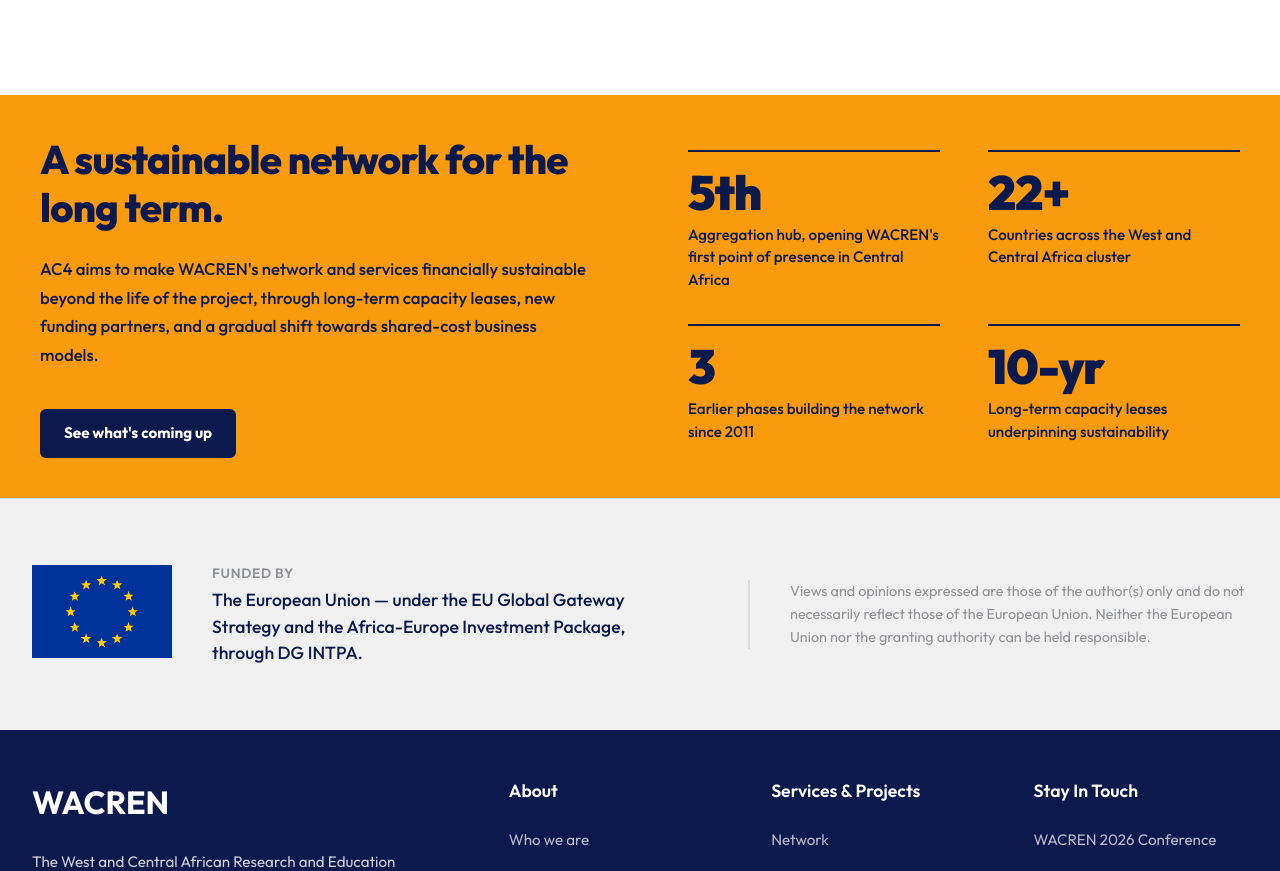
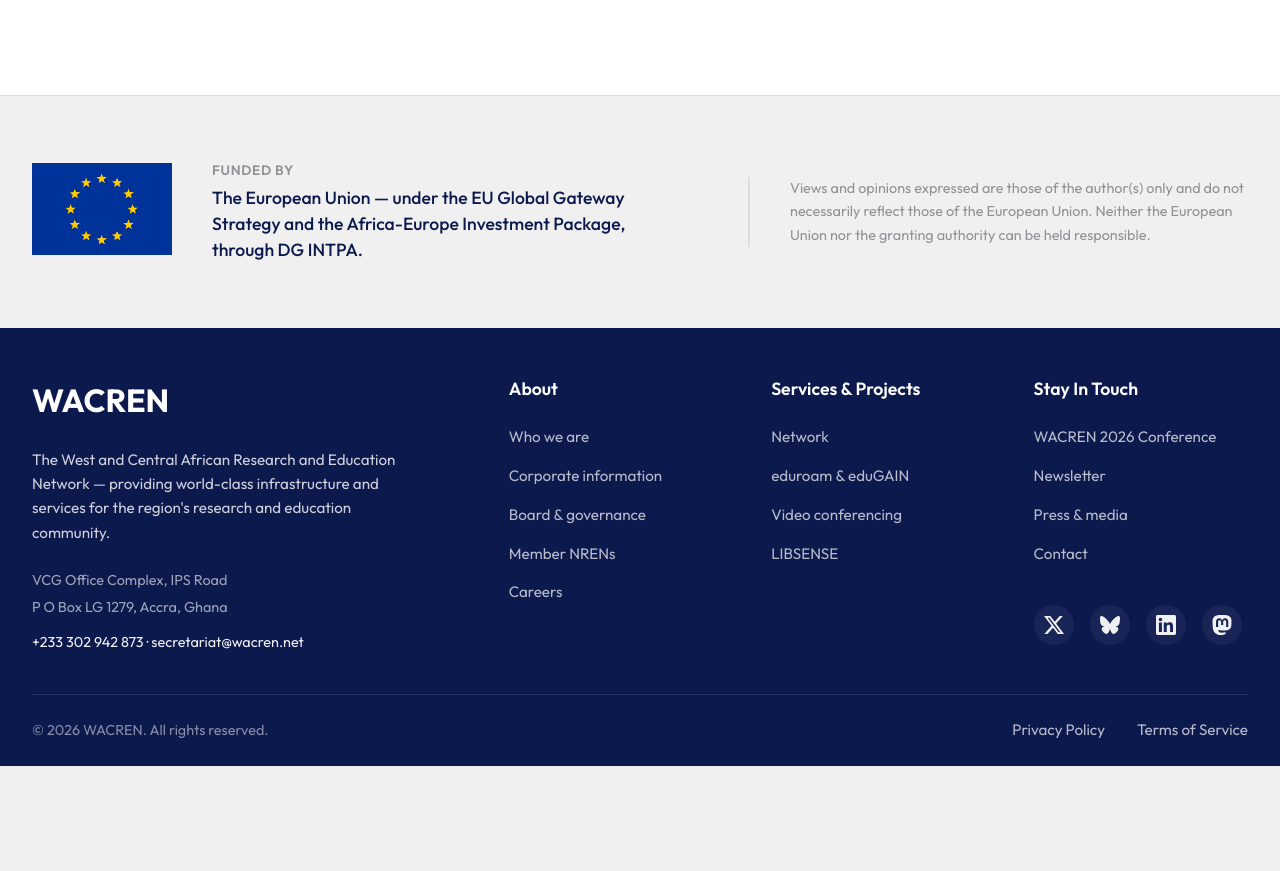
Before and after one commit to rizennews/africaconnect4, a Next.js app: page /about in a window 1280 px wide. Shown: the part 2779-3650 px from the top of the page. After the commit the page ends 3545 px from the top, so only its background shows below. Built offline with nearby package versions, Linux system fonts and the light colour scheme.

Commit message:
Comment out AboutStats from About page

```diff
--- a/src/app/about/page.tsx
+++ b/src/app/about/page.tsx
@@ -2,7 +2,7 @@
 import AboutIntro from '@/components/AboutIntro';
 import AboutTimeline from '@/components/AboutTimeline';
 import AboutWacrenRegion from '@/components/AboutWacrenRegion';
-import AboutStats from '@/components/AboutStats';
+// import AboutStats from '@/components/AboutStats';
 // import PartnersBanner from '@/components/PartnersBanner';
 import FundingBanner from '@/components/FundingBanner';
 
@@ -13,7 +13,7 @@
       <AboutIntro />
       <AboutTimeline />
       <AboutWacrenRegion />
-      <AboutStats />
+      {/* <AboutStats /> */}
       {/* <PartnersBanner /> */}
       <FundingBanner />
     </main>
```
